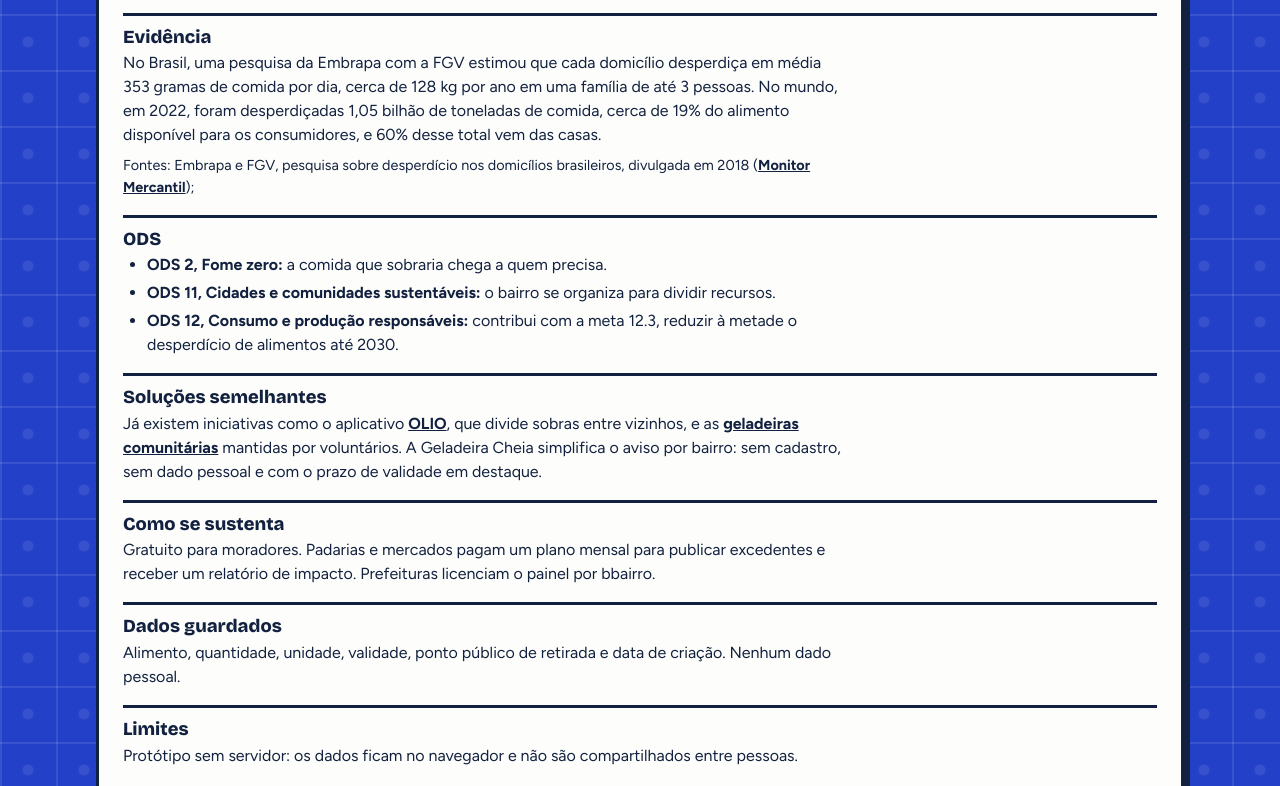
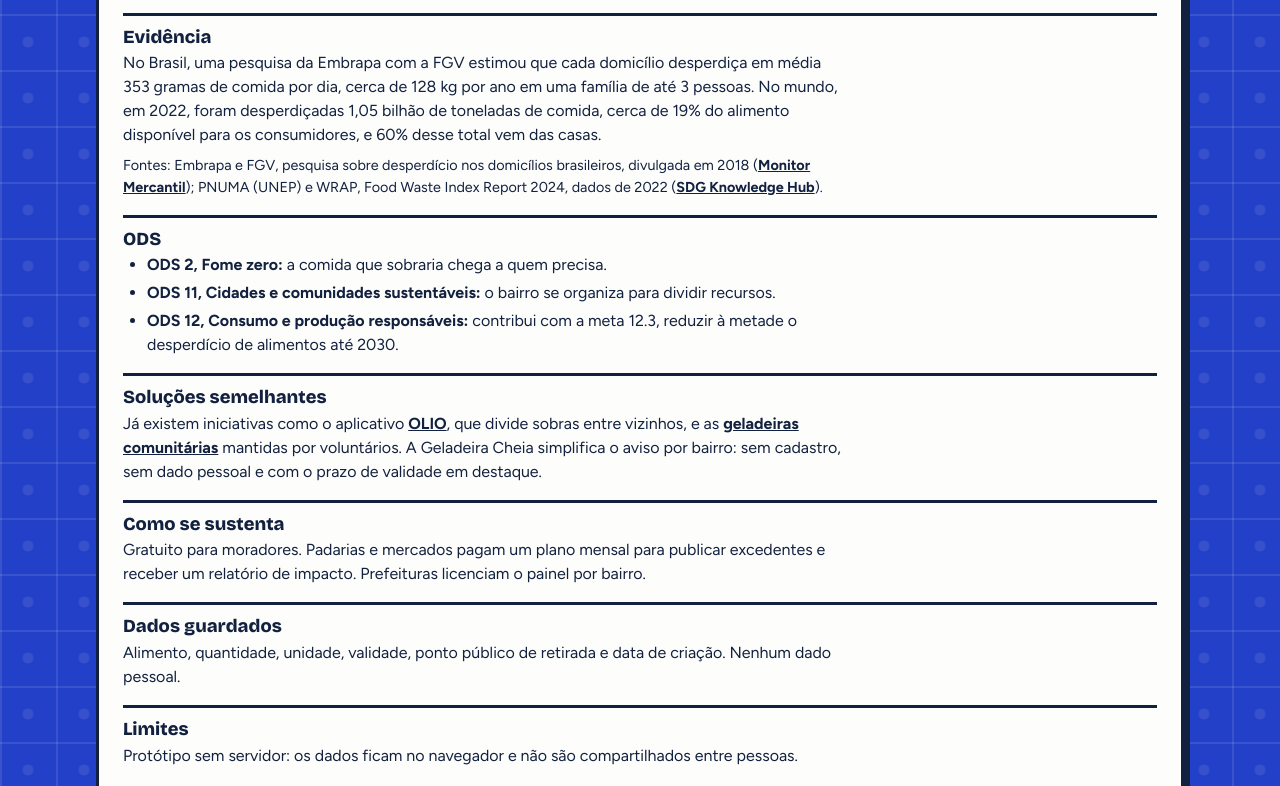
Before and after one commit to gustavom-julio/Geladeira-Cheia, a plain HTML site: page sobre/sobre.html in a window 1280 px wide. Shown: the part 378-1164 px from the top of the page. Drawn offline with nearby package versions, Linux system fonts and the light colour scheme.

Commit message:
ajuste na estrutura

```diff
--- a/Sobre/Sobre.html
+++ b/sobre/sobre.html
@@ -51,6 +51,9 @@
                     <dd>No Brasil, uma pesquisa da Embrapa com a FGV estimou que cada domicílio desperdiça em média 353 gramas de comida por dia, cerca de 128 kg por ano em uma família de até 3 pessoas. No mundo, em 2022, foram desperdiçadas 1,05 bilhão de toneladas de comida, cerca de 19% do alimento disponível para os consumidores, e 60% desse total vem das casas.
                         <span class="fonte">Fontes: Embrapa e FGV, pesquisa sobre desperdício nos domicílios brasileiros, divulgada em 2018
                             (<a href="https://monitormercantil.com.br/arroz-e-feij-o-s-o-os-alimentos-mais-desperdi-ados-no-pa-s/" target="_blank" rel="noopener noreferrer">Monitor Mercantil</a>);
+                            PNUMA (UNEP) e WRAP, Food Waste Index Report 2024, dados de 2022
+                            (<a href="https://sdg.iisd.org/news/one-fifth-of-all-food-wasted-while-783-million-go-hungry-unep-report/" target="_blank" rel="noopener noreferrer">SDG Knowledge Hub</a>).</span>
+                    </dd>
                     <dt>ODS</dt>
                     <dd>
                         <ul>
@@ -65,7 +68,7 @@
                         que divide sobras entre vizinhos, e as
                         <a href="https://www.ecycle.com.br/geladeira-comunitaria/" target="_blank" rel="noopener noreferrer">geladeiras comunitárias</a>
                         mantidas por voluntários. A Geladeira Cheia simplifica o aviso por bairro: sem cadastro, sem dado pessoal e com o prazo de validade em destaque.</dd>
-                    <dt>Como se sustenta</dt><dd>Gratuito para moradores. Padarias e mercados pagam um plano mensal para publicar excedentes e receber um relatório de impacto. Prefeituras licenciam o painel por bbairro.</dd>
+                    <dt>Como se sustenta</dt><dd>Gratuito para moradores. Padarias e mercados pagam um plano mensal para publicar excedentes e receber um relatório de impacto. Prefeituras licenciam o painel por bairro.</dd>
                     <dt>Dados guardados</dt><dd>Alimento, quantidade, unidade, validade, ponto público de retirada e data de criação. Nenhum dado pessoal.</dd>
                     <dt>Limites</dt><dd>Protótipo sem servidor: os dados ficam no navegador e não são compartilhados entre pessoas.</dd>
                 </dl>
```
Also changed, not shown: inicio/index.html (renamed from Inicio/index.html), inicio/inicio.js (renamed from Inicio/inicio.js), inicio/style.css (renamed from Inicio/style.css), simulador/simulador.css (renamed from Simulador/simulador.css), simulador/simulador.html (renamed from Simulador/Simulador.html), simulador/simulador.js (renamed from Simulador/simulador.js), sobre/sobre.css (renamed from Sobre/sobre.css).
